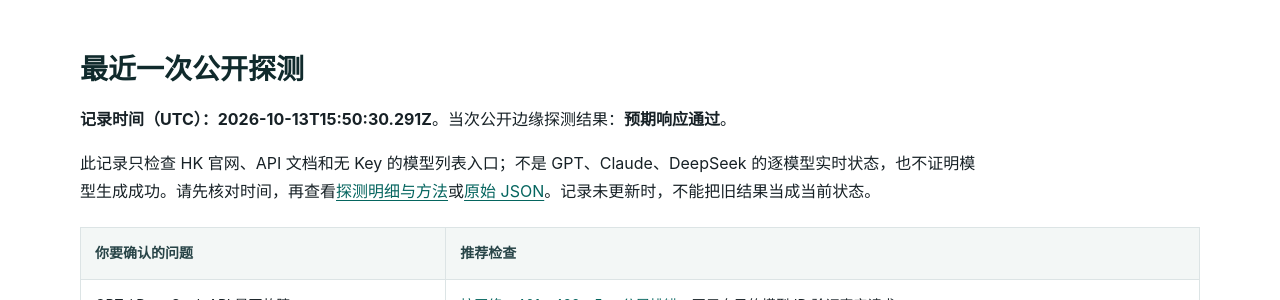
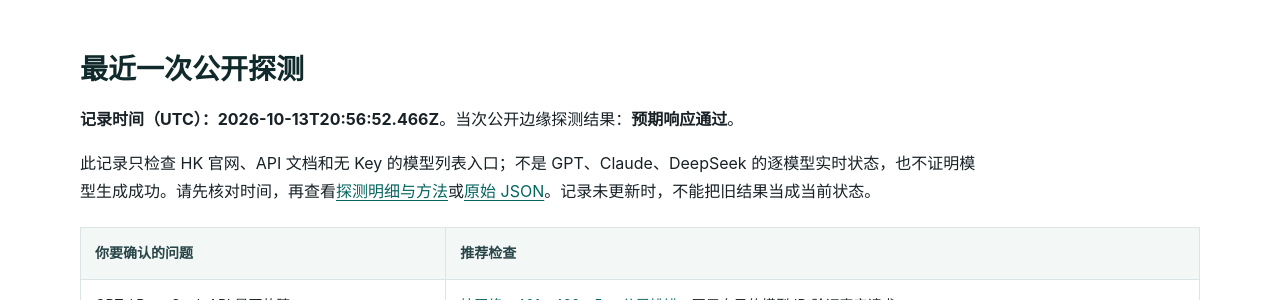
Before and after one commit to KKWANG4444/api-status, a Jekyll site: the page built from index.md, in a window 1280 px wide and 900 px high, scrolled down 364 px. Shown: the part 151-451 px from the top of the window. Built offline with Jekyll 4.4.1, drawn with Linux system fonts in a browser that asks for light colours.

Commit message:
chore: update public edge status

```diff
--- a/_data/status.json
+++ b/_data/status.json
@@ -1,7 +1,7 @@
 {
   "status": "operational",
-  "checked_at": "2026-10-13T15:50:30.291Z",
-  "duration_ms": 601,
+  "checked_at": "2026-10-13T20:56:52.466Z",
+  "duration_ms": 702,
   "overall": true,
   "components": [
     {
@@ -10,7 +10,7 @@
       "url": "https://www.aifast.hk/",
       "ok": true,
       "status": 200,
-      "elapsed_ms": 526,
+      "elapsed_ms": 640,
       "content_type": "text/html; charset=utf-8",
       "detail": "Expected public edge response"
     },
@@ -20,7 +20,7 @@
       "url": "https://api.aifast.hk/",
       "ok": true,
       "status": 200,
-      "elapsed_ms": 249,
+      "elapsed_ms": 279,
       "content_type": "text/html",
       "detail": "Expected public edge response"
     },
@@ -30,7 +30,7 @@
       "url": "https://www.aifast.hk/v1/models",
       "ok": true,
       "status": 401,
-      "elapsed_ms": 571,
+      "elapsed_ms": 667,
       "content_type": "application/json; charset=utf-8",
       "detail": "Expected public edge response"
     }
--- a/data/status.json
+++ b/data/status.json
@@ -1,7 +1,7 @@
 {
   "status": "operational",
-  "checked_at": "2026-10-13T15:50:30.291Z",
-  "duration_ms": 601,
+  "checked_at": "2026-10-13T20:56:52.466Z",
+  "duration_ms": 702,
   "overall": true,
   "components": [
     {
@@ -10,7 +10,7 @@
       "url": "https://www.aifast.hk/",
       "ok": true,
       "status": 200,
-      "elapsed_ms": 526,
+      "elapsed_ms": 640,
       "content_type": "text/html; charset=utf-8",
       "detail": "Expected public edge response"
     },
@@ -20,7 +20,7 @@
       "url": "https://api.aifast.hk/",
       "ok": true,
       "status": 200,
-      "elapsed_ms": 249,
+      "elapsed_ms": 279,
       "content_type": "text/html",
       "detail": "Expected public edge response"
     },
@@ -30,7 +30,7 @@
       "url": "https://www.aifast.hk/v1/models",
       "ok": true,
       "status": 401,
-      "elapsed_ms": 571,
+      "elapsed_ms": 667,
       "content_type": "application/json; charset=utf-8",
       "detail": "Expected public edge response"
     }
```
